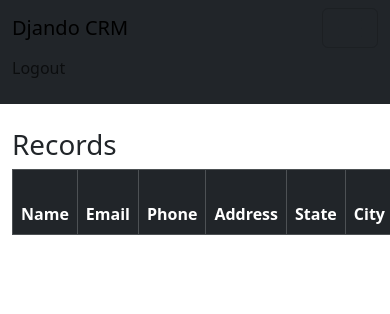
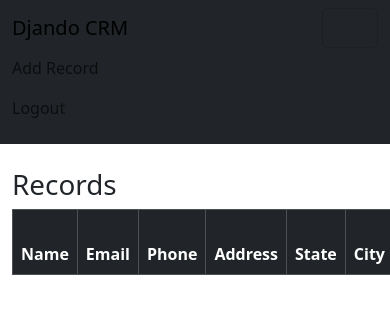
Before and after one commit to juliannParra99/django-CRM, a Django app: page / in a window 390 px wide, after a click that opens the changed part; the page is wider, and only the part inside the window is pictured. Shown: the top 314 px of that part. Run offline with Django 4.2, Linux system fonts and the light colour scheme; the visitor is signed in with stand-in values (Sample User, id 1); data that the repository does not hold is empty.

Commit message:
Added: 12. Add New Records

```diff
--- a/dcrm/website/templates/navbar.html
+++ b/dcrm/website/templates/navbar.html
@@ -10,6 +10,9 @@
 
           <!-- si esta loguado no va a ver  el loging ni el register, por que ya esta en session -->
           {% if user.is_authenticated %}
+          <li class="nav-item">
+            <a class="nav-link" href="{% url 'add_record' %}">Add Record</a>
+          </li>
           <li class="nav-item">
             <a class="nav-link" href="{% url 'logout' %}">Logout</a>
           </li>
--- a/dcrm/website/urls.py
+++ b/dcrm/website/urls.py
@@ -12,4 +12,5 @@ urlpatterns = [
     path('record/<int:pk>', views.customer_record, name="record"),
     #if we need to delete a record we want to have the ID as well. Then, we use the courve brackets
     path('delete_record/<int:pk>', views.delete_record, name="delete_record"),
+    path('add_record/', views.add_record, name="add_record"),
 ]
--- a/dcrm/website/views.py
+++ b/dcrm/website/views.py
@@ -3,7 +3,7 @@ from django.shortcuts import render, redirect
 from django.contrib.auth import authenticate, login, logout
 
 from django.contrib import messages
-from .forms import SignUpForm
+from .forms import SignUpForm, AddRecordForm
 #I grab the model with my data to show it on the page
 from .models import Record
 
@@ -112,3 +112,38 @@ def delete_record(request, pk):
     else:
         messages.success(request, "You Must Be Logged In.")
         return redirect('home')
+
+
+def add_record(request):
+    return render(request, 'add_record.html', {})
+
+
+#Add record
+def add_record(request):
+    # Create an instance of the 'AddRecordForm' form class, optionally with data from the request
+
+#     The line form = AddRecordForm(request.POST or None) is designed to conditionally initialize the form based on the HTTP request method.
+
+# If the HTTP request method is not POST (typically when a user accesses a page with a GET request, which is used to view the form), then request.POST will be empty. In this case, request.POST or None evaluates to None. Consequently, the form is initialized without any user-submitted data, and it will be displayed in its initial state, ready for the user to input data.
+
+# If the HTTP request method is POST (typically when a user submits a form by clicking a "Submit" button), then request.POST will contain the data submitted by the user. In this case, request.POST or None evaluates to request.POST, and the form is initialized with the user-submitted data, allowing you to validate and process it.
+    form = AddRecordForm(request.POST or None)
+
+    # Check if the user is authenticated (logged in)
+    if request.user.is_authenticated:
+        # Check if the request method is POST (usually from a form submission)
+        if request.method == "POST":
+            # Check if the form data is valid
+            if form.is_valid():
+                # Save the form data as a new record in the database
+                add_record = form.save()
+                # Display a success message to the user
+                messages.success(request, "Record Added...")
+                # Redirect the user to the 'home' page
+                return redirect('home')
+        # Render the 'add_record.html' template with the form if it's not a POST request or if the form is invalid
+        return render(request, 'add_record.html', {'form': form})
+    else:
+        # If the user is not authenticated, display a message and redirect to the 'home' page
+        messages.success(request, "You Must Be Logged In...")
+        return redirect('home')
```
Also changed, not shown: dcrm/website/forms.py (+23 -4 lines), dcrm/website/templates/add_record.html (added, +20 -0 lines).
